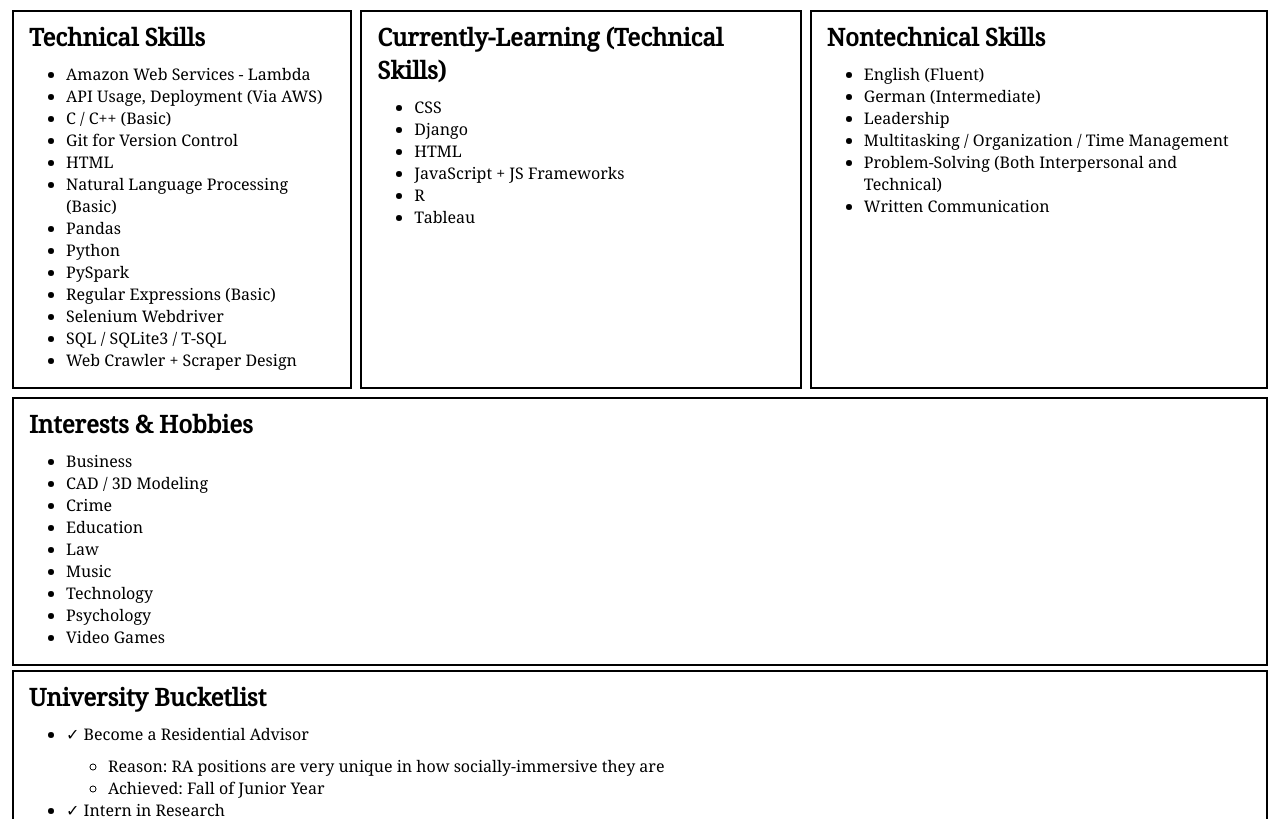
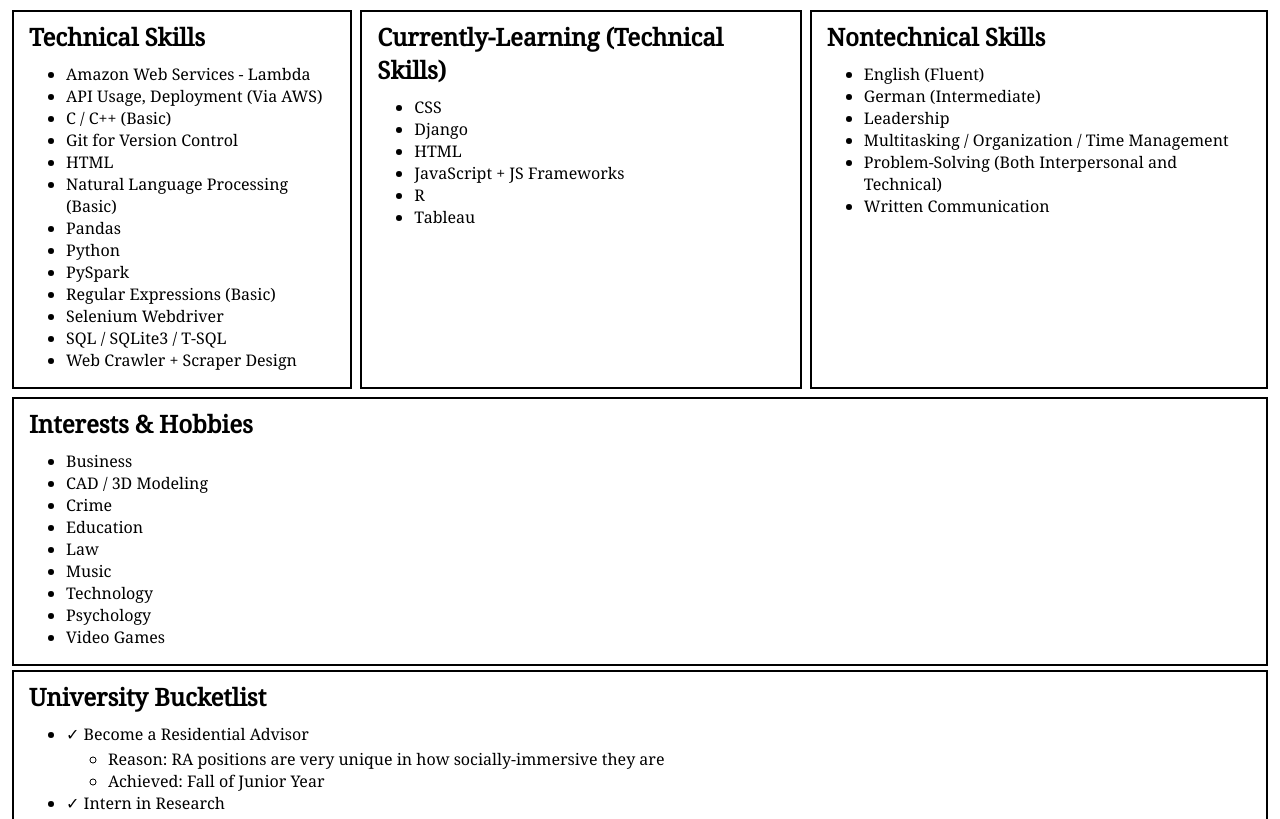
Before and after one commit to gitgravy97/msd_si339_responsive_hw, a plain HTML site: page p4_skills.html in a window 1280 px wide. Shown: the part 158-977 px from the top of the page. Drawn offline with Linux system fonts and the light colour scheme.

Commit message:
CSS revision on P4-skills

```diff
--- a/css/stylish.css
+++ b/css/stylish.css
@@ -165,6 +165,7 @@
     padding-left: 5px;
     padding-right: 5px;
     margin: 0px;
+    margin-bottom: 10px;
 }
 
 .p4-pane ul {
@@ -172,7 +173,7 @@
     padding-left: 40px;
     padding-right: 10px;
     margin-left: 2px;
-    margin-top: 10px;
+    margin-top: 3px;
 }
 
 #flex-container-skills {
```
